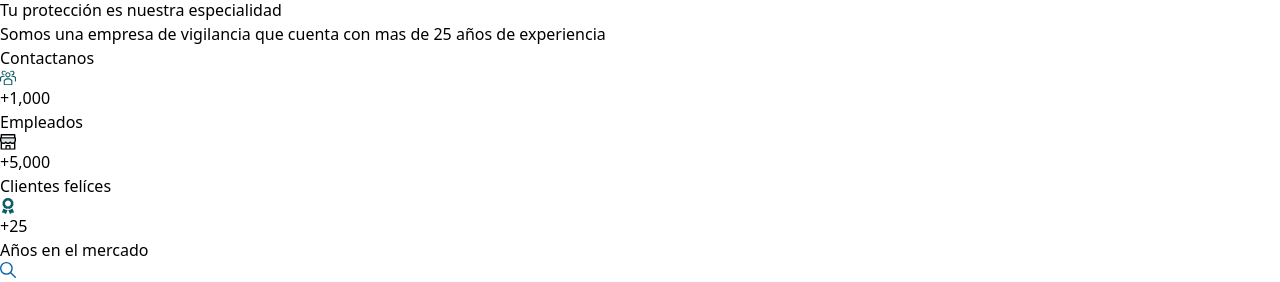
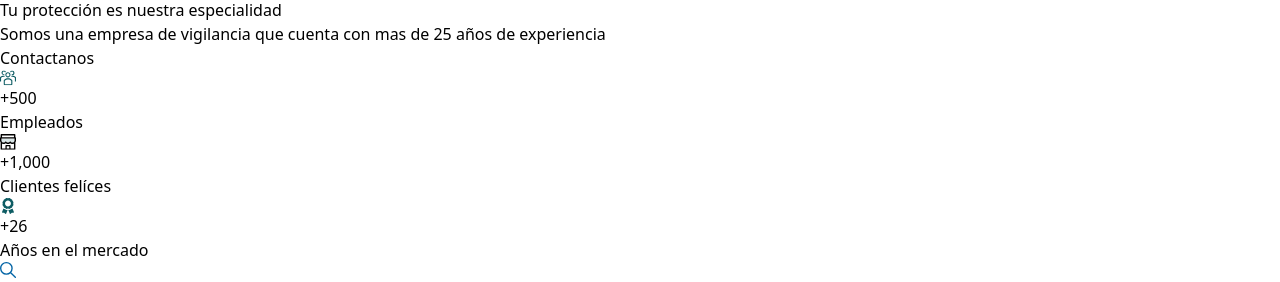
Before and after one commit to Sufyang737/Latinsec-new-version, a React (Vite) app in the folder client/: page / in a window 1280 px wide. Shown: the part 1295-1577 px from the top of the page. Built offline with nearby package versions, Linux system fonts and the light colour scheme.

Commit message:
Update Home.jsx

```diff
--- a/client/src/pages/Home.jsx
+++ b/client/src/pages/Home.jsx
@@ -56,7 +56,7 @@ const Home = () => {
             </span>
             <div>
               <span className="font-bold text-[24px] text-[#252B42]">
-                +<CountUp end={1000} duration={5} />
+                +<CountUp end={500} duration={5} />
               </span>
               <p className="font-semibold text-sm text-[#737373]">Empleados</p>
             </div>
@@ -67,7 +67,7 @@ const Home = () => {
             </span>
             <div>
               <span className="font-bold text-[24px] text-[#252B42]">
-                +<CountUp end={5000} duration={5} />
+                +<CountUp end={1000} duration={5} />
               </span>
               <p className="font-semibold text-sm text-[#737373]">
                 Clientes felíces
@@ -80,7 +80,7 @@ const Home = () => {
             </span>
             <div>
               <span className="font-bold text-[24px] text-[#252B42]">
-                +<CountUp end={25} duration={5} />
+                +<CountUp end={26} duration={5} />
               </span>
               <p className="font-semibold text-sm text-[#737373]">
                 Años en el mercado
```
